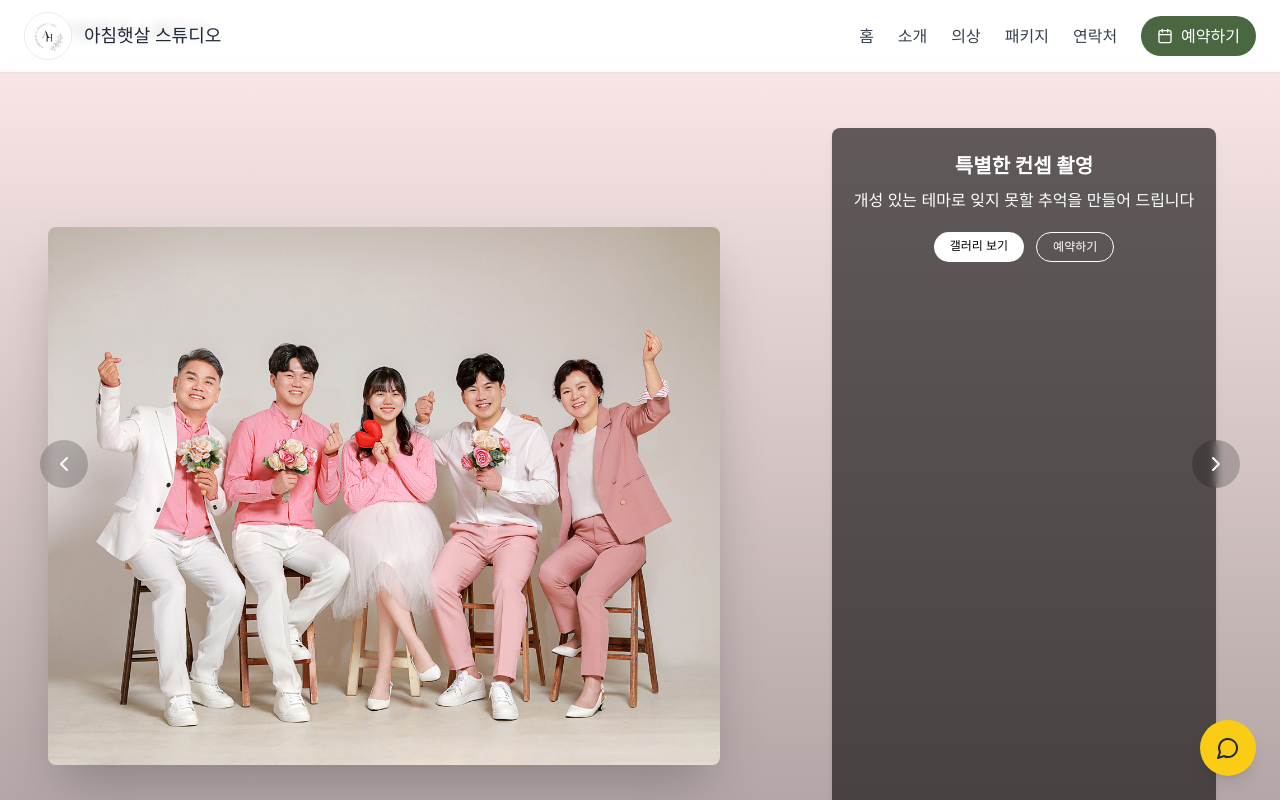
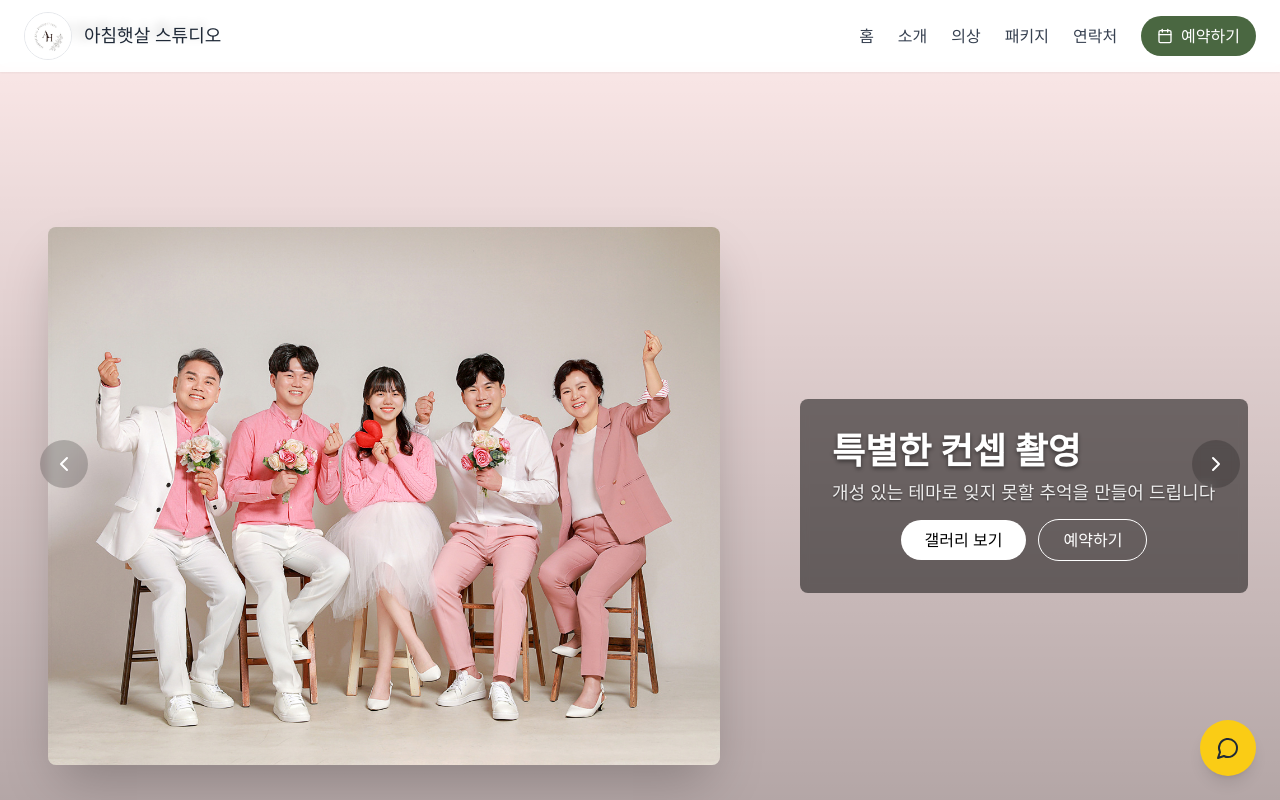
Before and after one commit to namsugb/stuido_Homepage, a Next.js app: page / in a window 1280 px wide. Shown: the top 800 px of the page. Built offline with nearby package versions, Linux system fonts and the light colour scheme.

Commit message:
text-container

```diff
--- a/app/page.tsx
+++ b/app/page.tsx
@@ -140,9 +140,11 @@ export default function Page() {
       alt: "핑크 컨셉 가족 사진",
       span: 2,
     },
-    { src: "/gallery/KakaoTalk_20250523_002337024_13.jpg",
+    {
+      src: "/gallery/KakaoTalk_20250523_002337024_13.jpg",
       alt: "웨딩 촬영",
-      span: 1 },
+      span: 1
+    },
     {
       src: "/gallery/KakaoTalk_20250523_002337024_15.jpg",
       alt: "시니어 웨딩 촬영",
@@ -280,14 +282,12 @@ export default function Page() {
         <div
           className={`relative h-full w-full z-10 flex flex-col md:flex-row ${imagesLoaded ? "opacity-100" : "opacity-0"} transition-opacity duration-500`}
         >
-
           {/* 이미지 컨테이너 */}
           <div className="slider-image-container relative flex items-center justify-center w-full h-[300px] sm:h-[400px] md:h-auto">
             {sliderImages.map((image, index) => (
               <div
                 key={index}
-              className={`absolute inset-0 transition-all duration-1000 ease-in-out ${
-                index === currentSlide ? "opacity-100 scale-100" : "opacity-0 scale-105 pointer-events-none"
+                className={`absolute inset-0 transition-all duration-1000 ease-in-out ${index === currentSlide ? "opacity-100 scale-100" : "opacity-0 scale-105 pointer-events-none"
                   }`}
               >
                 <div className="relative h-full w-full flex items-center justify-center">
@@ -304,38 +304,16 @@ export default function Page() {
           </div>
 
           {/* 텍스트 컨테이너 */}
-    <div className="flex flex-col items-center text-center max-w-sm w-[90%] mx-auto bg-black/60 text-white px-4 py-6 rounded-lg shadow-md">
-      {/* 제목 */}
-      <h2 className="text-lg md:text-xl font-bold mb-2">
-        {sliderImages[currentSlide].title}
-      </h2>
-
-      {/* 설명 */}
-      <p className="text-sm md:text-base leading-relaxed mb-5">
-        {sliderImages[currentSlide].description}
-      </p>
-
-      {/* 버튼 2개 가로 정렬 */}
-      <div className="flex flex-row gap-3">
-        <Link
-          href="/gallery"
-          className="px-4 py-1.5 bg-white text-black rounded-full text-xs font-medium hover:bg-gray-100 transition"
-        >
-          갤러리 보기
-        </Link>
-        <Link
-          href="/reservation"
-          className="px-4 py-1.5 border border-white text-white rounded-full text-xs font-medium hover:bg-white/10 transition"
-        >
-          예약하기
-        </Link>
+          <div className="slider-text-container">
+            <div className="slider-content-box">
+              <h2 className="slider-title">{sliderImages[currentSlide].title}</h2>
+              <p className="slider-description">{sliderImages[currentSlide].description}</p>
+              <div className="flex flex-row gap-3 items-center justify-center">
+                <Link href="/gallery" className="slider-btn bg-white text-black">갤러리 보기</Link>
+                <Link href="/reservation" className="slider-btn border border-white text-white">예약하기</Link>
               </div>
             </div>
-
-
-
-
-
+          </div>
         </div>
 
         {/* 슬라이더 내비게이션 */}
@@ -496,8 +474,7 @@ export default function Page() {
             ].map((pkg, index) => (
               <div
                 key={index}
-                className={`relative rounded-lg overflow-hidden ${
-                  pkg.featured ? "bg-[#e9efe7]" : "bg-white"
+                className={`relative rounded-lg overflow-hidden ${pkg.featured ? "bg-[#e9efe7]" : "bg-white"
                   } shadow-sm transition hover:shadow-md`}
               >
 
@@ -523,8 +500,7 @@ export default function Page() {
                   </ul>
                   <Link
                     href="/reservation"
-                    className={`w-full rounded-full ${
-                      pkg.featured
+                    className={`w-full rounded-full ${pkg.featured
                       ? "bg-[#4a6741] text-white hover:bg-[#3a5331]"
                       : "border border-[#4a6741] text-[#4a6741] hover:bg-[#4a6741] hover:text-white"
                       } px-6 py-3 font-medium transition flex items-center justify-center`}
```
Lines whose indentation alone changed are shown as unchanged.
